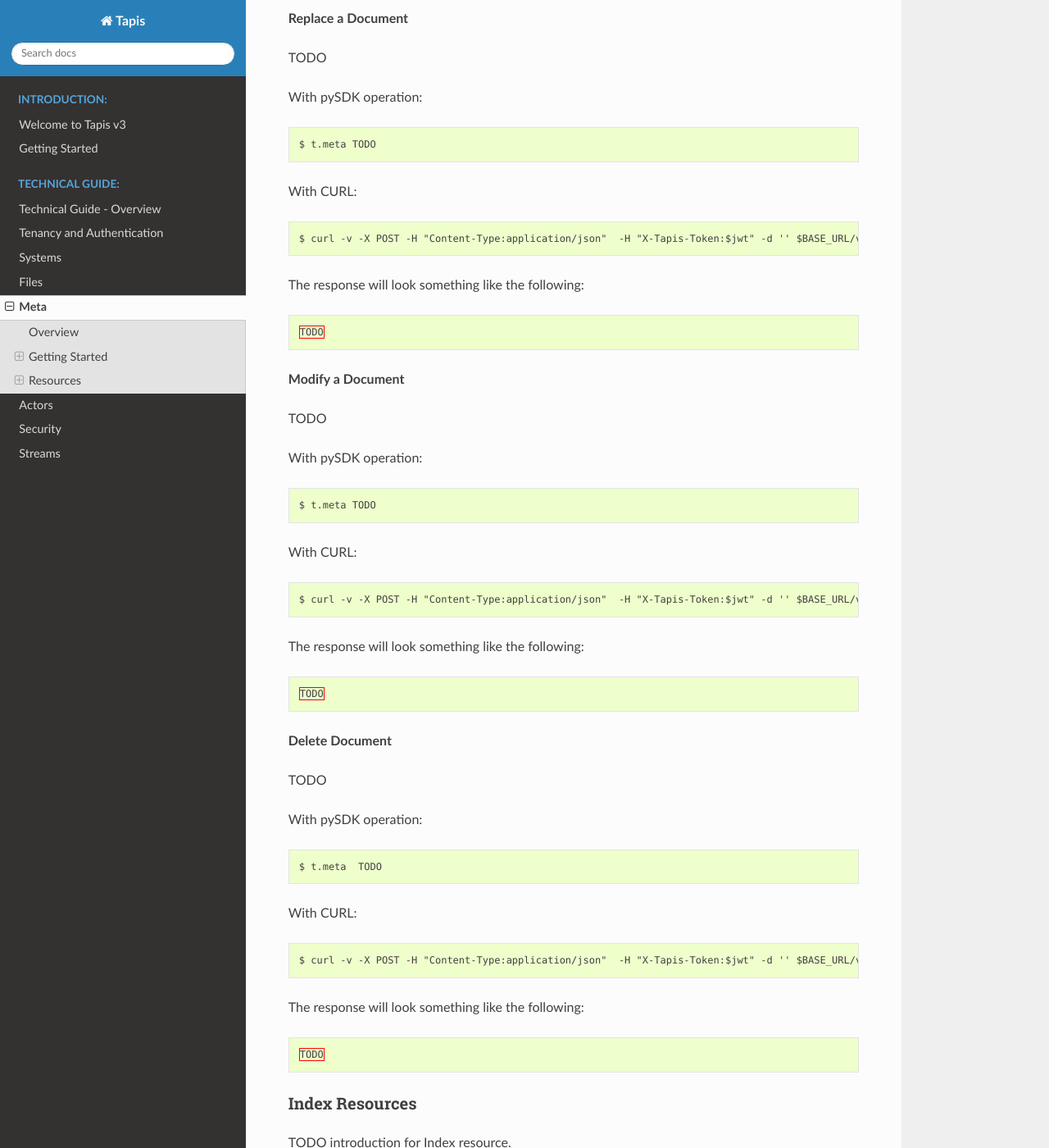
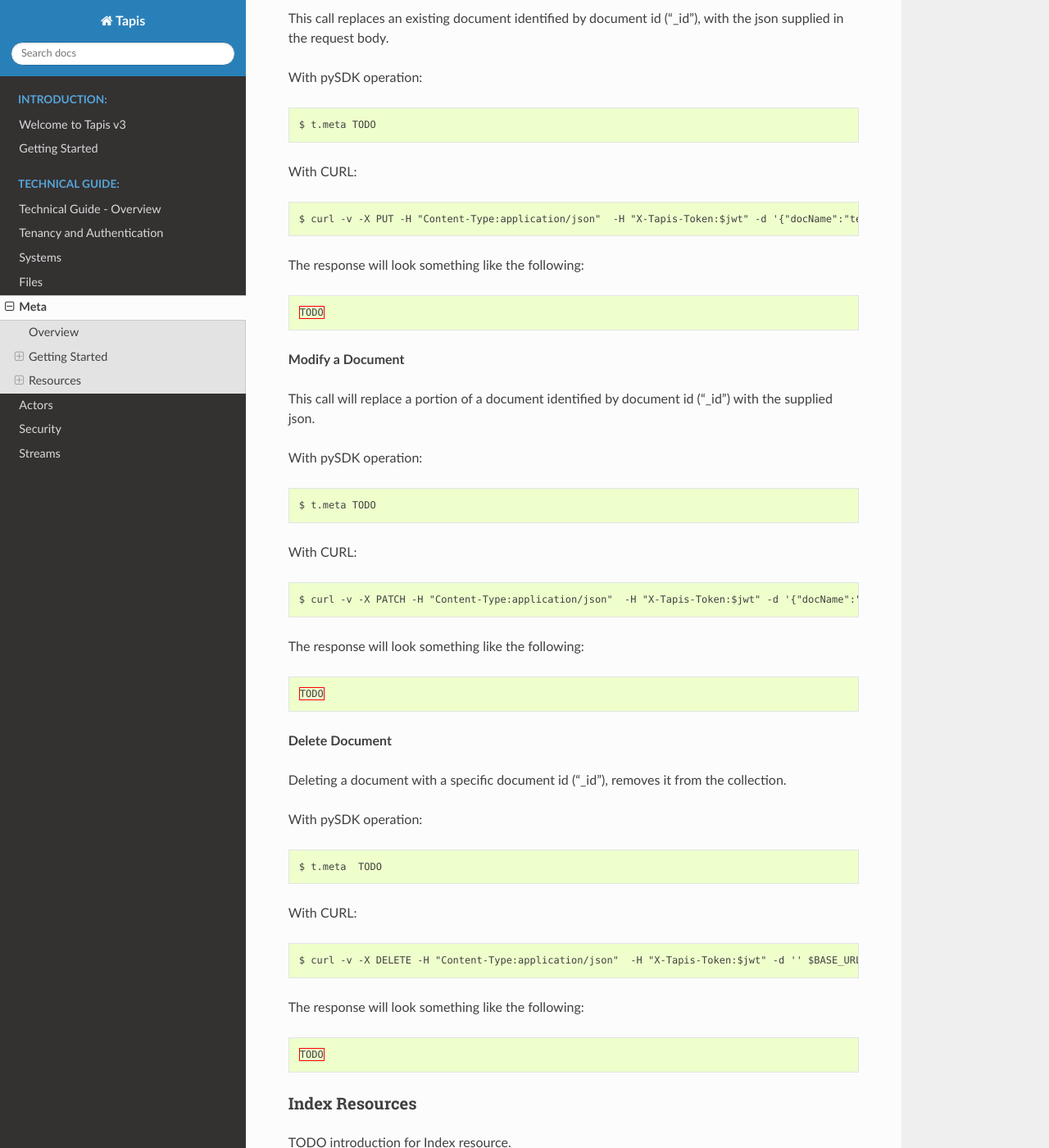
Before and after one commit to tapis-project/documentation, a Sphinx documentation site: the page built from source/technical/meta.rst, in a window 1280 px wide and 1400 px high, scrolled down 10603 px. Shown: the whole window at 82% size. Built offline with Sphinx 7.4.7 and the Read the Docs theme 2.0.0, drawn with Linux system fonts in a browser that asks for light colours; some of the changed text lies outside the part shown.

Commit message:
updates to endpoint documentation.

```diff
--- a/source/technical/meta.rst
+++ b/source/technical/meta.rst
@@ -519,8 +521,6 @@ The response body will be empty:
 
 **Get a Document**
 
-TODO
-
 Get a specific document by its "_id".
 
 With pySDK operation:
@@ -545,7 +545,7 @@ The response will be the standard json response:
 
 **Replace a Document**
 
-TODO
+This call replaces an existing document identified by document id  ("_id"), with the json supplied in the request body.
 
 With pySDK operation:
 
@@ -557,7 +557,7 @@ With CURL:
 
 .. code-block:: plaintext
 
-        $ curl -v -X POST -H "Content-Type:application/json"  -H "X-Tapis-Token:$jwt" -d '' $BASE_URL/v3/meta/{db}/{collection}/{document_id}
+        $ curl -v -X PUT -H "Content-Type:application/json"  -H "X-Tapis-Token:$jwt" -d '{"docName":"test doc another one"}' $BASE_URL/v3/meta/{db}/{collection}/{document_id}
 
 The response will look something like the following:
 
@@ -570,7 +570,7 @@ The response will look something like the following:
 
 **Modify a Document**
 
-TODO
+This call will replace a portion of a document identified by document id ("_id") with the supplied json.
 
 With pySDK operation:
 
@@ -582,7 +582,7 @@ With CURL:
 
 .. code-block:: plaintext
 
-        $ curl -v -X POST -H "Content-Type:application/json"  -H "X-Tapis-Token:$jwt" -d '' $BASE_URL/v3/meta/ TODO
+        $ curl -v -X PATCH -H "Content-Type:application/json"  -H "X-Tapis-Token:$jwt" -d '{"docName":"test changed"}' $BASE_URL/v3/meta/{db}/{collection}/{document_id}
 
 The response will look something like the following:
 
@@ -595,7 +595,7 @@ The response will look something like the following:
 
 **Delete Document**
 
-TODO
+Deleting a document with a specific document id ("_id"), removes it from the collection.
 
 With pySDK operation:
 
@@ -607,7 +607,7 @@ With CURL:
 
 .. code-block:: plaintext
 
-        $ curl -v -X POST -H "Content-Type:application/json"  -H "X-Tapis-Token:$jwt" -d '' $BASE_URL/v3/meta/   TODO
+        $ curl -v -X DELETE -H "Content-Type:application/json"  -H "X-Tapis-Token:$jwt" -d '' $BASE_URL/v3/meta/{db}/{collection}/{document_id}
 
 The response will look something like the following:
 
```
Also changed, not shown: other parts of source/technical/meta.rst (+3 -1 lines).
